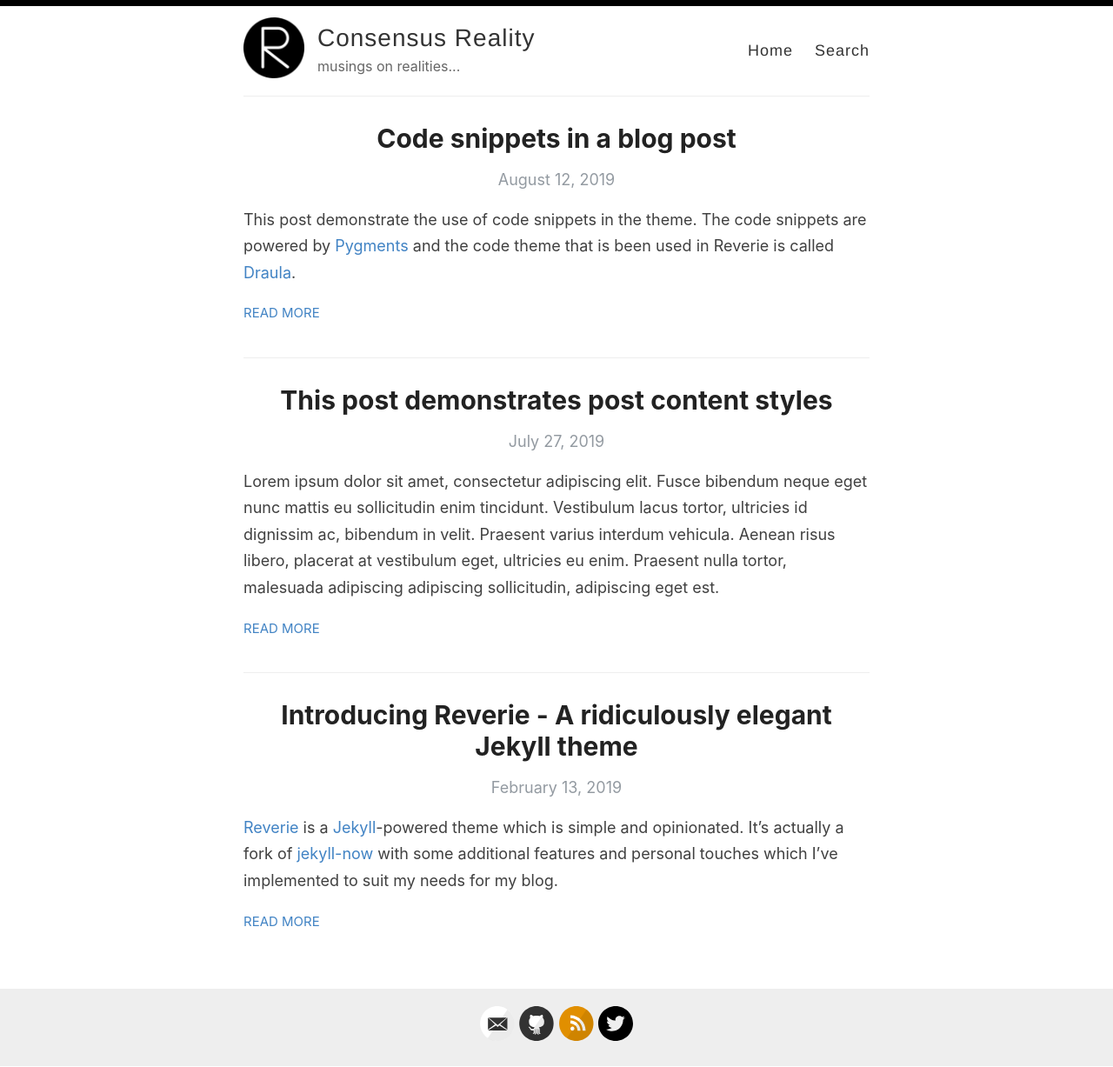
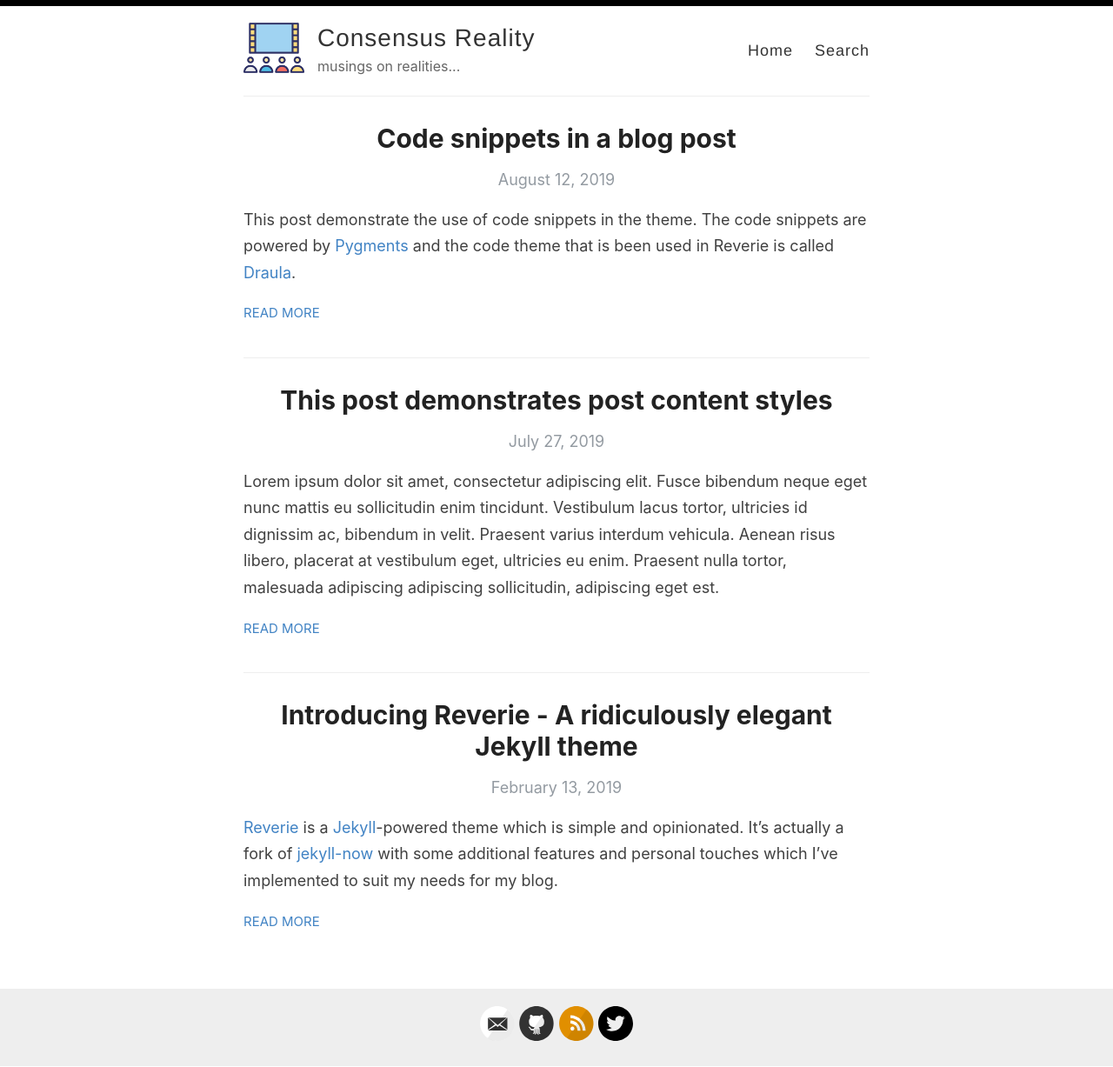
Before and after one commit to derek-rc/reverie-blog, a Jekyll site: the page built from index.html, in a window 1280 px wide. Shown: the whole page at 87% size. Built offline with Jekyll 4.4.1, drawn with Linux system fonts in a browser that asks for light colours; the list of posts is cut into pages by our own code.

Commit message:
change icon

```diff
--- a/_config.yml
+++ b/_config.yml
@@ -12,7 +12,7 @@ author: Derek RC
 description: musings on realities...
 
 # URL of your avatar or profile pic (you could use your GitHub profile pic)
-avatar: /images/reverie.png
+avatar: /images/audience.png
 
 #
 # Flags below are optional
```
